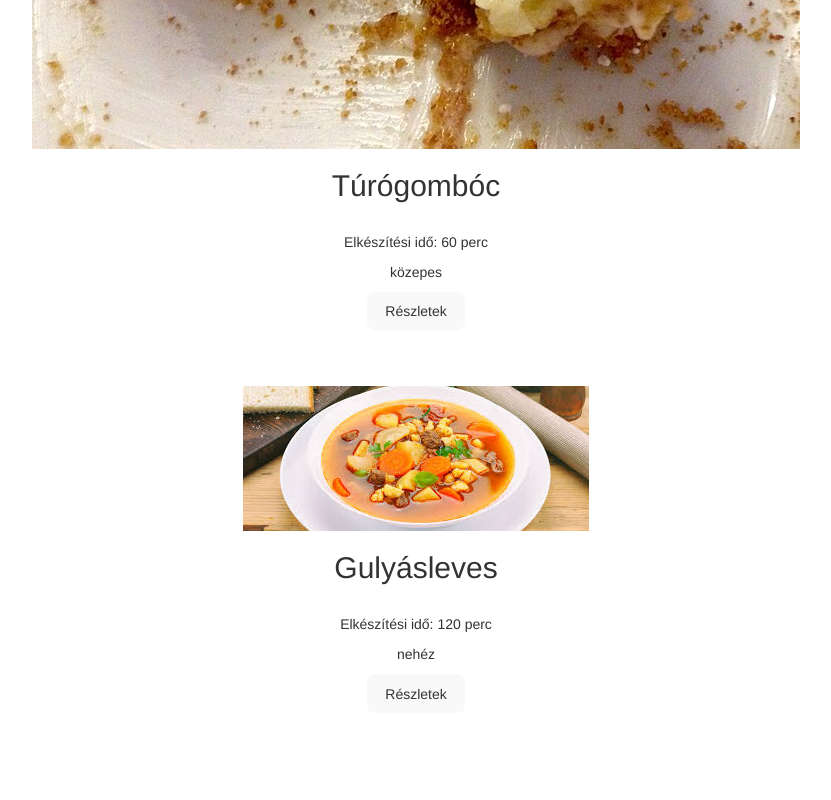
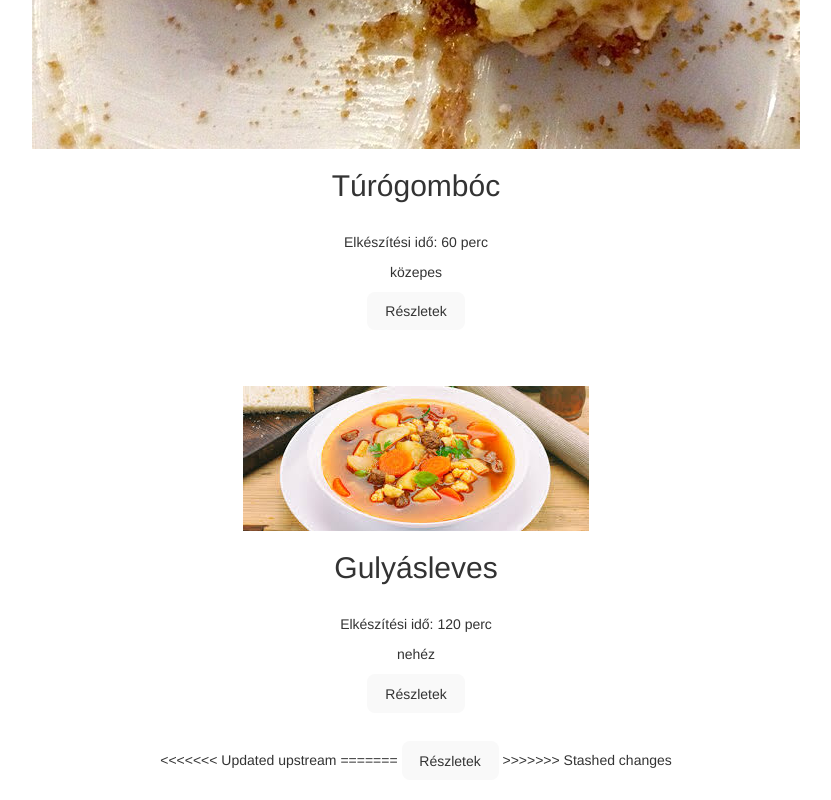
Before and after one commit to lenartaron/vueproject, a Vue app in the folder receptek/: page / in a window 1280 px wide. Shown: the part 2363-3163 px from the top of the page, without its empty margins (224-1055 px from the left). Before the commit the page ends 3124 px from the top, so only its background shows below. Built offline with nearby package versions, Linux system fonts and the light colour scheme.

Commit message:
Update RecipeCard.vue

```diff
--- a/receptek/src/components/RecipeCard.vue
+++ b/receptek/src/components/RecipeCard.vue
@@ -20,6 +20,10 @@ defineProps({
       </div>
       <button type="button">Részletek</button>
     </div>
+<<<<<<< Updated upstream
+=======
+    <button type="button">Részletek</button>
+>>>>>>> Stashed changes
   </div>
 </template>
 
```
